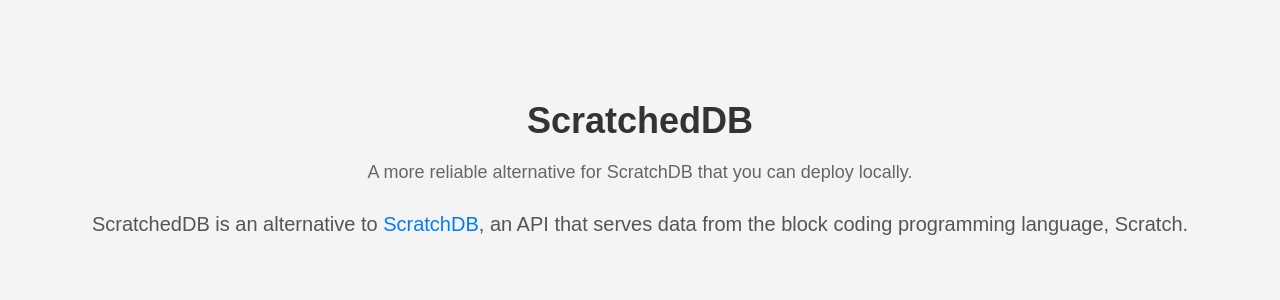
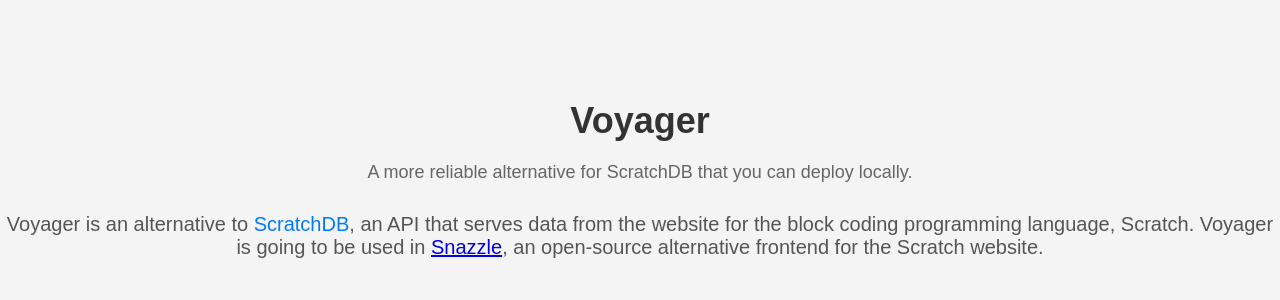
Before and after one commit to dynamixbot/VoyagerPython, a Flask app: page / in a window 1280 px wide. Shown: the top 300 px of the page. Run offline with Flask 3, Linux system fonts and the light colour scheme.

Commit message:
Update home.html

```diff
--- a/templates/home.html
+++ b/templates/home.html
@@ -3,7 +3,7 @@
 <head>
     <meta charset="UTF-8">
     <meta name="viewport" content="width=device-width, initial-scale=1.0">
-    <title>ScratchedDB</title>
+    <title>Voyager</title>
     <style>
         body {
             font-family: Arial, sans-serif;
@@ -42,9 +42,9 @@
 </head>
 <body>
     <div class="container">
-        <div class="title">ScratchedDB</div>
+        <div class="title">Voyager</div>
         <div class="description">A more reliable alternative for ScratchDB that you can deploy locally.</div>
-        <div class="alternative">ScratchedDB is an alternative to <span class="highlight">ScratchDB</span>, an API that serves data from the block coding programming language, Scratch.</div>
+        <div class="alternative">Voyager is an alternative to <span class="highlight">ScratchDB</span>, an API that serves data from the website for the block coding programming language, Scratch. Voyager is going to be used in <a href="https://github.com/redstone-dev/Snazzle">Snazzle</a>, an open-source alternative frontend for the Scratch website.</div>
     </div>
 </body>
 </html>
```
